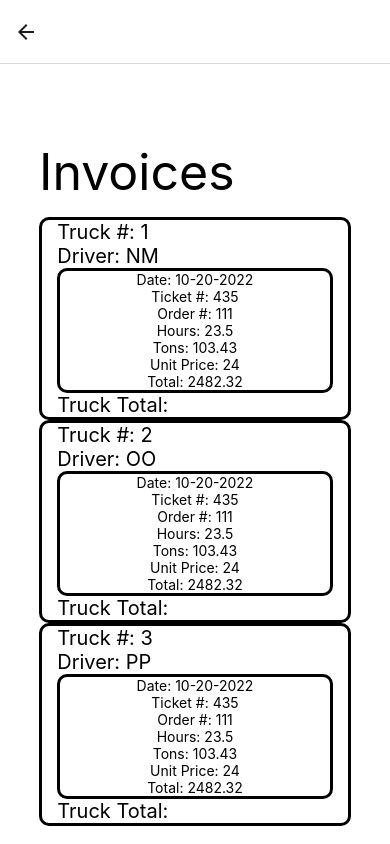
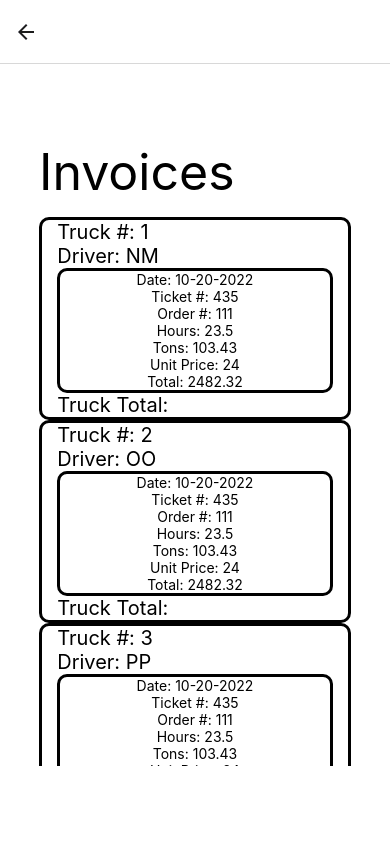
Before and after one commit to EECS581-Group16/TruckerApp, a React Native app: screen /AccountingScreen in a window 390 px wide. Built offline with nearby package versions, Linux system fonts and the light colour scheme.

Commit message:
started implementation using FlatList to display invoices

```diff
--- a/App/Screens/AccountingScreen.jsx
+++ b/App/Screens/AccountingScreen.jsx
@@ -1,5 +1,6 @@
 import React, {useState, useEffect} from 'react';
 import { StyleSheet, Text, TextInput, View, TouchableOpacity, Dimensions, Pressable, Button } from 'react-native';
+import { FlatList } from 'react-native-web';
 
 import { globalStyles, colors } from '../Styles/GlobalStyles.jsx';
 
@@ -34,11 +35,40 @@ const data = [
       "Hours": 23.5,
       "Tons": 103.43,
       "UnitPrice": 24
-  }
+  },
+  {
+    "TruckNumber": "4",
+    "Driver": "NM",
+    "Date": "10-20-2022",
+    "TicketNumber": 435,
+    "OrderNumber": 111,
+    "Hours": 23.5,
+    "Tons": 103.43,
+    "UnitPrice": 24
+},
+{
+    "TruckNumber": "5",
+    "Driver": "OO",
+    "Date": "10-20-2022",
+    "TicketNumber": 435,
+    "OrderNumber": 111,
+    "Hours": 23.5,
+    "Tons": 103.43,
+    "UnitPrice": 24
+},
+{
+    "TruckNumber": "6",
+    "Driver": "PP",
+    "Date": "10-20-2022",
+    "TicketNumber": 435,
+    "OrderNumber": 111,
+    "Hours": 23.5,
+    "Tons": 103.43,
+    "UnitPrice": 24
+}
 ];
-
+//this function takes in an object or soon to be query and outputs the Invoice data.
 function AccoutingData({dataIndex}) {
-  //dataIndex = 0;
   return (
     <View style={styles.softContainer}>
       <View style={styles.cardHeader}>
@@ -94,9 +124,17 @@ export default function AccountingScreen(props){
         <Text style={styles.title}>
           Invoices
         </Text>
-        <AccoutingData dataIndex={0}/>
-        <AccoutingData dataIndex={1}/>
-        <AccoutingData dataIndex={2}/>
+        <FlatList
+          data={[
+            {dataIndex: 0},
+            {dataIndex: 1},
+            {dataIndex: 2},
+            {dataIndex: 3},
+            {dataIndex: 4},
+            {dataIndex: 5}
+          ]}
+          renderItem={({item}) => <AccoutingData dataIndex={item.dataIndex} />}
+        />
       </View>
     </View>
   );
```
